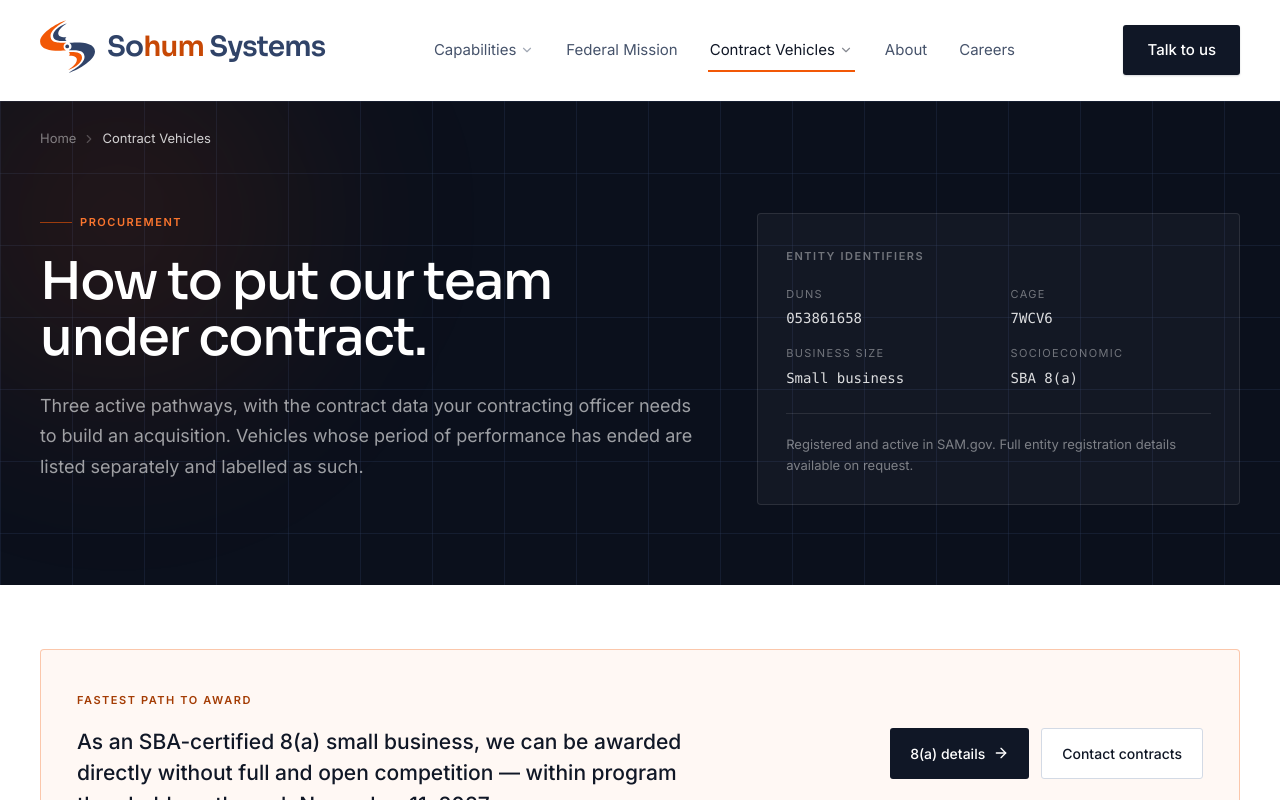
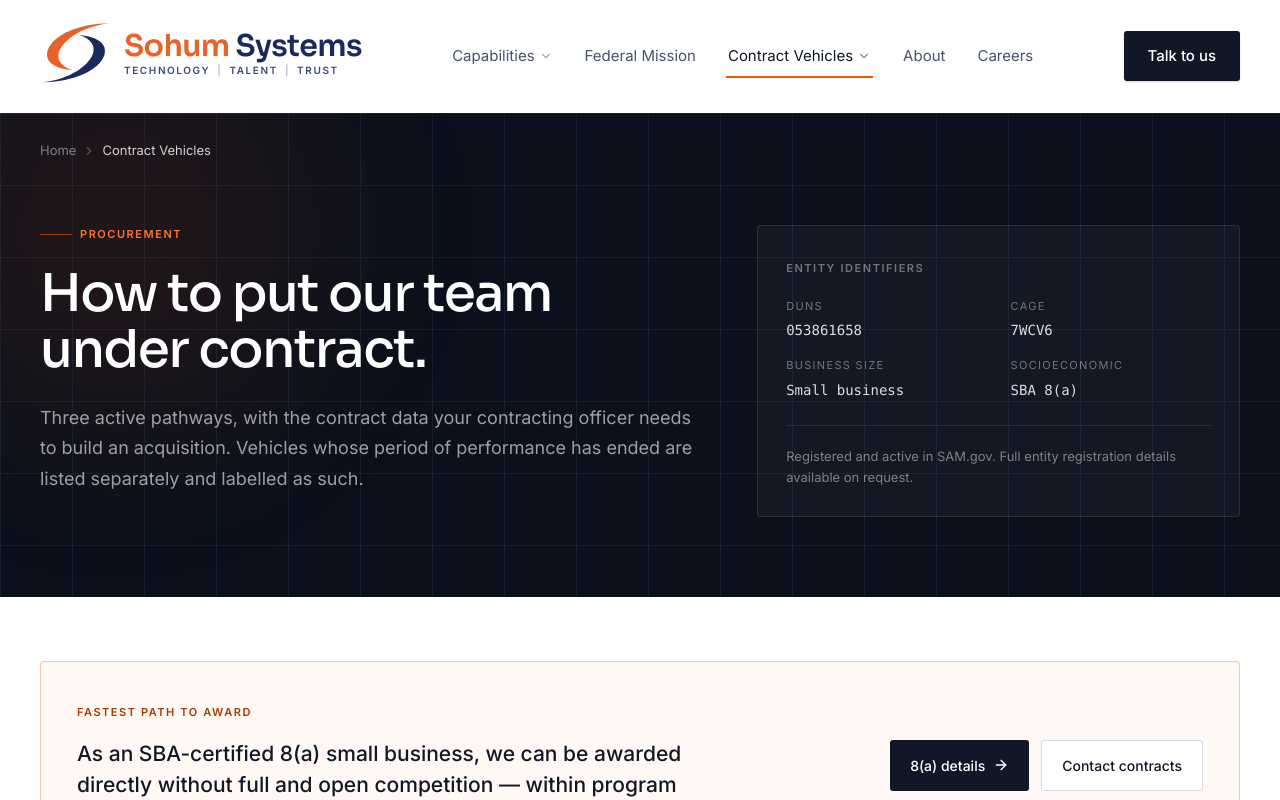
Before and after one commit to tekra-solutions/sohum-website, a Next.js app: page /contract-vehicles in a window 1280 px wide. Shown: the top 800 px of the page. Built offline with nearby package versions, Linux system fonts and the light colour scheme.

Commit message:
Design change

```diff
--- a/src/app/about/page.tsx
+++ b/src/app/about/page.tsx
@@ -83,7 +83,7 @@
       <section className="border-b border-paper-200 bg-white">
         <div className="container-page py-18 sm:py-24">
           <div className="grid gap-12 lg:grid-cols-[0.32fr_0.68fr] lg:gap-16">
-            <Reveal className="lg:sticky lg:top-36 lg:self-start">
+            <Reveal className="lg:sticky lg:top-40 lg:self-start">
               <Eyebrow>Our story</Eyebrow>
               <h2 className="sr-only">Our story</h2>
             </Reveal>
@@ -179,7 +179,7 @@
       </section>
 
       {/* ---- Leadership ---- */}
-      <section id="leadership" className="scroll-mt-32 border-b border-paper-200 bg-white">
+      <section id="leadership" className="scroll-mt-36 border-b border-paper-200 bg-white">
         <div className="container-page py-20 sm:py-24">
           <Reveal>
             <SectionHeading
--- a/src/app/capabilities/[slug]/page.tsx
+++ b/src/app/capabilities/[slug]/page.tsx
@@ -132,7 +132,7 @@
         <div aria-hidden="true" className="absolute inset-0 grid-fine opacity-45" />
         <div className="container-page relative py-18 sm:py-24">
           <div className="grid gap-10 lg:grid-cols-[0.32fr_0.68fr] lg:gap-16">
-            <Reveal className="lg:sticky lg:top-36 lg:self-start">
+            <Reveal className="lg:sticky lg:top-40 lg:self-start">
               <Eyebrow tone="light">Our approach</Eyebrow>
               <h2 className="sr-only">Our approach</h2>
               <p className="mt-5 text-[1.0625rem] leading-[1.7] text-white/55">
--- a/src/app/capabilities/page.tsx
+++ b/src/app/capabilities/page.tsx
@@ -56,7 +56,7 @@
               >
                 <Reveal>
                   <div className="grid gap-8 lg:grid-cols-[0.8fr_1.2fr] lg:gap-16">
-                    <div className="lg:sticky lg:top-36 lg:self-start">
+                    <div className="lg:sticky lg:top-40 lg:self-start">
                       <span aria-hidden="true" className="block h-0.5 w-10 rounded-full bg-flame-500" />
                       <h2 className="mt-5 text-[1.75rem] font-medium leading-tight text-ink-900 sm:text-[2rem]">
                         {pillar.label}
--- a/src/app/careers/page.tsx
+++ b/src/app/careers/page.tsx
@@ -137,7 +137,7 @@
       </section>
 
       {/* ---- Open roles ---- */}
-      <section id="openings" className="scroll-mt-32 bg-paper-50">
+      <section id="openings" className="scroll-mt-36 bg-paper-50">
         <div className="container-page py-20 sm:py-24">
           <Reveal>
             <SectionHeading
--- a/src/app/contract-vehicles/page.tsx
+++ b/src/app/contract-vehicles/page.tsx
@@ -101,7 +101,7 @@
               <Reveal key={v.slug} delay={i * 60}>
                 <article
                   id={v.slug}
-                  className="scroll-mt-36 overflow-hidden rounded-[4px] border border-paper-300 bg-white"
+                  className="scroll-mt-40 overflow-hidden rounded-[4px] border border-paper-300 bg-white"
                 >
                   <div className="grid lg:grid-cols-[1.35fr_0.65fr]">
                     {/* Narrative */}
@@ -219,7 +219,7 @@
               </thead>
               <tbody>
                 {expired.map((v) => (
-                  <tr key={v.slug} id={v.slug} className="scroll-mt-36 border-b border-paper-200">
+                  <tr key={v.slug} id={v.slug} className="scroll-mt-40 border-b border-paper-200">
                     <th
                       scope="row"
                       className="py-5 pr-6 text-[0.9375rem] font-medium text-ink-900"
--- a/src/components/Header.tsx
+++ b/src/components/Header.tsx
@@ -98,7 +98,7 @@
       </a>
 
       <div className="container-page">
-        <div className="flex h-[6.25rem] items-center justify-between gap-6">
+        <div className="flex h-[5.25rem] items-center justify-between gap-4 sm:h-[6.25rem] sm:gap-6 lg:h-[7rem]">
           <Link
             href="/"
             className="rounded transition-opacity hover:opacity-70"
@@ -256,7 +256,7 @@
       <div
         id="mobile-nav"
         hidden={!mobileOpen}
-        className="fixed inset-x-0 top-[6.25rem] bottom-0 z-40 overflow-y-auto overscroll-contain border-t border-paper-200 bg-white lg:hidden"
+        className="fixed inset-x-0 top-[5.25rem] bottom-0 z-40 sm:top-[6.25rem] lg:top-[7rem] overflow-y-auto overscroll-contain border-t border-paper-200 bg-white lg:hidden"
       >
         <nav className="container-page py-6" aria-label="Mobile">
           <ul className="divide-y divide-paper-200">
--- a/src/components/Logo.tsx
+++ b/src/components/Logo.tsx
@@ -1,80 +1,108 @@
 /**
- * Sohum Systems brand mark.
+ * Sohum Systems lockup.
  *
- * Paths are taken verbatim from the supplied brand SVG. The artwork is a
- * two-part rotationally symmetric bird form: one half in the brand orange,
- * one in the brand navy.
+ * The mark is a two-tone S: an orange upper sweep and a navy lower sweep that
+ * cross at the centre, each tapering to a point. Drawn as two closed outlines
+ * rather than strokes so the taper is real rather than a cap effect.
  *
- * Rendering notes:
- *  - The source file packs the symbol (x 286-587, y 0-292) above the wordmark.
- *    We crop the viewBox to the symbol and set the wordmark in live text, so
- *    the lockup stays crisp, searchable, and translatable.
- *  - On dark grounds the navy half would nearly vanish, so `tone="light"`
- *    swaps it for a light slate that keeps the two halves legible.
+ * The wordmark and the TECHNOLOGY | TALENT | TRUST descriptor are live text,
+ * so the lockup stays selectable, searchable and translatable, and no second
+ * raster asset ever has to be kept in sync.
  */
+
+/** Brand values, used by both the mark and the wordmark. */
+const NAVY = "#1b2a5e";
+const ACCENT = "#e8622a";
+
+/** Upper sweep — orange. Tapers from the crossing out to the top-right tip. */
+const S_UPPER =
+  "M108 8C62 8 20 26 12 50 6 68 24 79 50 81 32 75 24 63 31 49 43 27 74 12 108 8Z";
+
+/** Lower sweep — navy. Rotationally symmetric to the upper. */
+const S_LOWER =
+  "M4 100c46 0 88-18 96-42 6-18-12-29-38-31 18 6 26 18 19 32C69 81 38 96 4 100Z";
+
 export function Logo({
   className = "",
   showWordmark = true,
   tone = "dark",
   size = "md",
+  showTagline = true,
 }: {
   className?: string;
   showWordmark?: boolean;
   /** "dark" = for light backgrounds; "light" = for dark backgrounds. */
   tone?: "dark" | "light";
-  /** md = header/footer default; lg = generous, for the footer masthead. */
+  /** md = header default; lg = footer masthead. */
   size?: "md" | "lg";
+  /** The TECHNOLOGY | TALENT | TRUST descriptor. */
+  showTagline?: boolean;
 }) {
-  const navy = tone === "light" ? "#8fa2c4" : "#304368";
-  const wordNavy = tone === "light" ? "text-white" : "text-brand-navy";
-  const markSize = size === "lg" ? "h-[4rem] w-[4.125rem]" : "h-[3.375rem] w-[3.4375rem]";
-  const wordSize = size === "lg" ? "text-[2rem]" : "text-[1.75rem]";
+  const isLight = tone === "light";
+
+  // On dark grounds the navy sweep would disappear, so it becomes white there.
+  const sweep = isLight ? "#ffffff" : NAVY;
+
+  // One proportional scale, stepped down on narrow screens. At full desktop
+  // size the lockup pushed the mobile menu button past the viewport edge, so
+  // phones get a smaller step and tablets up get the intended size.
+  const markSize =
+    size === "lg"
+      ? "w-[3.75rem] sm:w-[4.5rem] lg:w-[5.25rem]"
+      : "w-[3.25rem] sm:w-[4rem] lg:w-[4.5rem]";
+  const wordSize =
+    size === "lg"
+      ? "text-[1.5rem] sm:text-[1.875rem] lg:text-[2.125rem]"
+      : "text-[1.3125rem] sm:text-[1.625rem] lg:text-[1.875rem]";
+  const tagSize =
+    size === "lg"
+      ? "text-[0.5rem] sm:text-[0.625rem] lg:text-[0.6875rem]"
+      : "text-[0.4375rem] sm:text-[0.5625rem] lg:text-[0.625rem]";
 
   return (
     <span className={`inline-flex items-center gap-3 ${className}`}>
       <svg
-        viewBox="286 0 301 292"
-        className={`${markSize} shrink-0`}
+        viewBox="0 0 112 108"
+        className={`${markSize} h-auto shrink-0`}
         fill="none"
         aria-hidden="true"
         focusable="false"
       >
-        {/* Upper sweep — orange outer, navy inner */}
-        <path
-          fill="#f25806"
-          d="m428.93,0c-30.41,8.17-142.92,63.88-142.38,116.97,0,58.55,115.04,50.4,143.46,46.7,0,0-14.78-3.13-14.78-19.7s14.78-20.65,14.78-20.65c-30.39-1.79-84.63,6.87-86.35-35.62,0-44.48,79.59-79.3,85.26-87.7Z"
-        />
-        <path
-          fill={navy}
-          d="m432.65,16.92c-27.2,6.3-63.51,29.24-73.6,56.14-5.03,13.42.9,28.44,14,34.25,22.23,9.85,58.24,5.64,58.24,5.64,0,0-6.46-1.34-6.63-10.42-.17-9.21,6.9-9.07,6.9-9.07-6.25-1.61-46.02,4.6-45.95-22.2.81-27,39.59-48.8,47.03-54.34Z"
-        />
-        {/* Pivot */}
-        <circle fill={navy} cx="435" cy="143.06" r="10.11" />
-        {/* Lower sweep — navy outer, orange inner */}
-        <path
-          fill={navy}
-          d="m444.59,286.98c30.41-8.17,142.92-63.88,142.38-116.97,0-58.55-115.04-50.4-143.46-46.7,0,0,14.78,3.13,14.78,19.7s-14.78,20.65-14.78,20.65c30.39,1.79,84.63-6.87,86.35,35.62,0,44.48-79.59,79.3-85.26,87.7Z"
-        />
-        <path
-          fill="#f25806"
-          d="m440.87,270.06c27.2-6.3,63.51-29.24,73.6-56.14,5.03-13.42-.9-28.44-14-34.25-22.23-9.85-58.24-5.64-58.24-5.64,0,0,6.46,1.34,6.63,10.42.17,9.21-6.9,9.07-6.9,9.07,6.25,1.61,46.02-4.6,45.95,22.2-.81,27-39.59,48.8-47.03,54.34Z"
-        />
+        <path d={S_UPPER} fill={ACCENT} />
+        <path d={S_LOWER} fill={sweep} />
       </svg>
 
       {showWordmark && (
-        <span className="flex flex-col leading-none">
-          {/* "hum" carries the orange exactly as the brand artwork does. */}
+        <span className="flex flex-col gap-[0.3em]">
           <span
-            className={`font-[family-name:var(--font-display)] ${wordSize} font-semibold tracking-[-0.03em] ${wordNavy}`}
+            className={`whitespace-nowrap font-[family-name:var(--font-display)] ${wordSize} font-bold leading-none tracking-[-0.02em] ${
+              isLight ? "text-white" : "text-[#1b2a5e]"
+            }`}
           >
-            So
-            {/* The artwork's orange (#f25806) is 3.4:1 on white — fine for the
-                graphic mark, short of AA for text this size. On light grounds we
-                set the wordmark in flame-600 (4.82:1), which is visually the same
-                colour family; on dark grounds the brighter flame-400 is used. */}
-            <span className={tone === "light" ? "text-flame-400" : "text-flame-600"}>hum</span>{" "}
-            Systems
+            {/* One orange in both tones so the header and footer lockups are
+                identical. WCAG 1.4.3 exempts logotype text from the contrast
+                minimum, and splitting the colour by background made the two
+                lockups visibly different brands. */}
+            <span style={{ color: ACCENT }}>Sohum</span> Systems
           </span>
+
+          {showTagline && (
+            <span
+              className={`flex items-center gap-[0.7em] whitespace-nowrap ${tagSize} font-semibold uppercase leading-none tracking-[0.16em] ${
+                isLight ? "text-white/85" : "text-[#1b2a5e]/85"
+              }`}
+            >
+              <span>Technology</span>
+              <span aria-hidden="true" className="opacity-40">
+                |
+              </span>
+              <span>Talent</span>
+              <span aria-hidden="true" className="opacity-40">
+                |
+              </span>
+              <span>Trust</span>
+            </span>
+          )}
         </span>
       )}
     </span>
```
Also changed, not shown: src/app/opengraph-image.tsx (+5 -14 lines), src/app/icon.svg.
